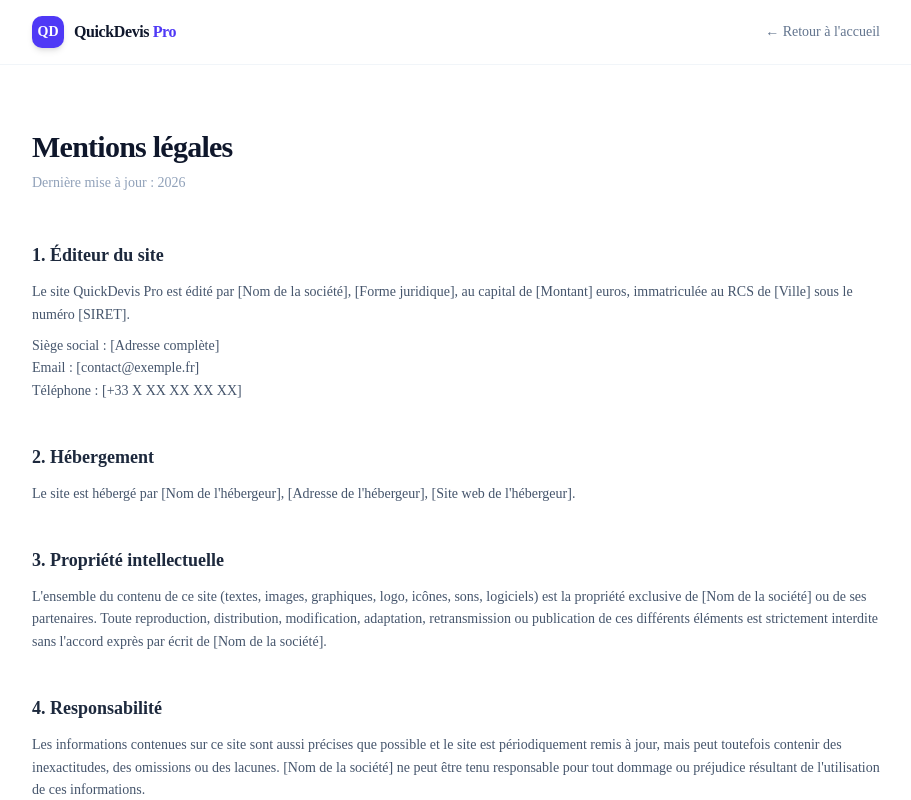
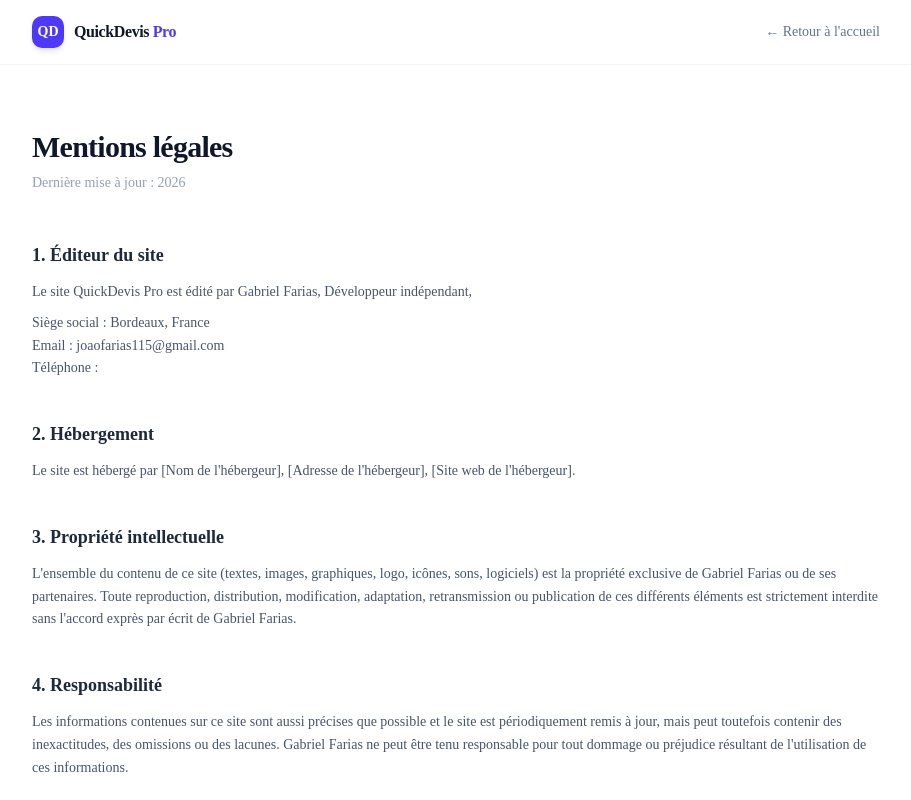
Before and after one commit to Gaabriiell9/QuickDevis-Pro, a Next.js app: page /mentions-legales in a window 1280 px wide. Shown: the top 800 px of the page, without its empty margins (184-1095 px from the left). Built offline with nearby package versions, Linux system fonts and the light colour scheme.

Commit message:
fix: pages légales avec infos réelles

```diff
--- a/next.config.ts
+++ b/next.config.ts
@@ -1,6 +1,9 @@
 import type { NextConfig } from "next";
-
 const nextConfig: NextConfig = {
+  output: 'standalone',
+  typescript: {
+    ignoreBuildErrors: true,
+  },
   experimental: {
     serverActions: {
       bodySizeLimit: "5mb",
@@ -35,5 +38,4 @@ const nextConfig: NextConfig = {
     ];
   },
 };
-
 export default nextConfig;
--- a/src/app/(marketing)/confidentialite/page.tsx
+++ b/src/app/(marketing)/confidentialite/page.tsx
@@ -34,8 +34,8 @@ export default function ConfidentialitePage() {
           <section>
             <h2 className="text-lg font-bold text-slate-800 mb-3">1. Responsable du traitement</h2>
             <p>
-              Le responsable du traitement des données personnelles est [Nom de la société],
-              joignable à l&apos;adresse email [contact@exemple.fr].
+              Le responsable du traitement des données personnelles est Gabriel Farias,
+              joignable à l&apos;adresse email joaofarias115@gmail.com.
             </p>
           </section>
 
@@ -101,7 +101,7 @@ export default function ConfidentialitePage() {
               <li><strong>Droit d&apos;opposition</strong> : vous opposer à certains traitements</li>
             </ul>
             <p className="mt-3">
-              Pour exercer vos droits, contactez-nous à [contact@exemple.fr].
+              Pour exercer vos droits, contactez-nous à joaofarias115@gmail.com.
               Vous pouvez également introduire une réclamation auprès de la CNIL (www.cnil.fr).
             </p>
           </section>
--- a/src/app/(marketing)/mentions-legales/page.tsx
+++ b/src/app/(marketing)/mentions-legales/page.tsx
@@ -35,13 +35,13 @@ export default function MentionsLegalesPage() {
           <section>
             <h2 className="text-lg font-bold text-slate-800 mb-3">1. Éditeur du site</h2>
             <p>
-              Le site QuickDevis Pro est édité par [Nom de la société], [Forme juridique],
-              au capital de [Montant] euros, immatriculée au RCS de [Ville] sous le numéro [SIRET].
+              Le site QuickDevis Pro est édité par Gabriel Farias, Développeur indépendant,
+
             </p>
             <p className="mt-2">
-              Siège social : [Adresse complète]<br />
-              Email : [contact@exemple.fr]<br />
-              Téléphone : [+33 X XX XX XX XX]
+              Siège social : Bordeaux, France<br />
+              Email : joaofarias115@gmail.com<br />
+              Téléphone :
             </p>
           </section>
 
@@ -57,9 +57,9 @@ export default function MentionsLegalesPage() {
             <h2 className="text-lg font-bold text-slate-800 mb-3">3. Propriété intellectuelle</h2>
             <p>
               L&apos;ensemble du contenu de ce site (textes, images, graphiques, logo, icônes, sons, logiciels)
-              est la propriété exclusive de [Nom de la société] ou de ses partenaires.
+              est la propriété exclusive de Gabriel Farias ou de ses partenaires.
               Toute reproduction, distribution, modification, adaptation, retransmission ou publication
-              de ces différents éléments est strictement interdite sans l&apos;accord exprès par écrit de [Nom de la société].
+              de ces différents éléments est strictement interdite sans l&apos;accord exprès par écrit de Gabriel Farias.
             </p>
           </section>
 
@@ -68,7 +68,7 @@ export default function MentionsLegalesPage() {
             <p>
               Les informations contenues sur ce site sont aussi précises que possible et le site est
               périodiquement remis à jour, mais peut toutefois contenir des inexactitudes, des omissions
-              ou des lacunes. [Nom de la société] ne peut être tenu responsable pour tout dommage ou préjudice
+              ou des lacunes. Gabriel Farias ne peut être tenu responsable pour tout dommage ou préjudice
               résultant de l&apos;utilisation de ces informations.
             </p>
           </section>
```
Also changed, not shown: src/lib/auth/auth-options.ts (+5 -5 lines), 2 other files (tests, documents, lock files or other folders).
